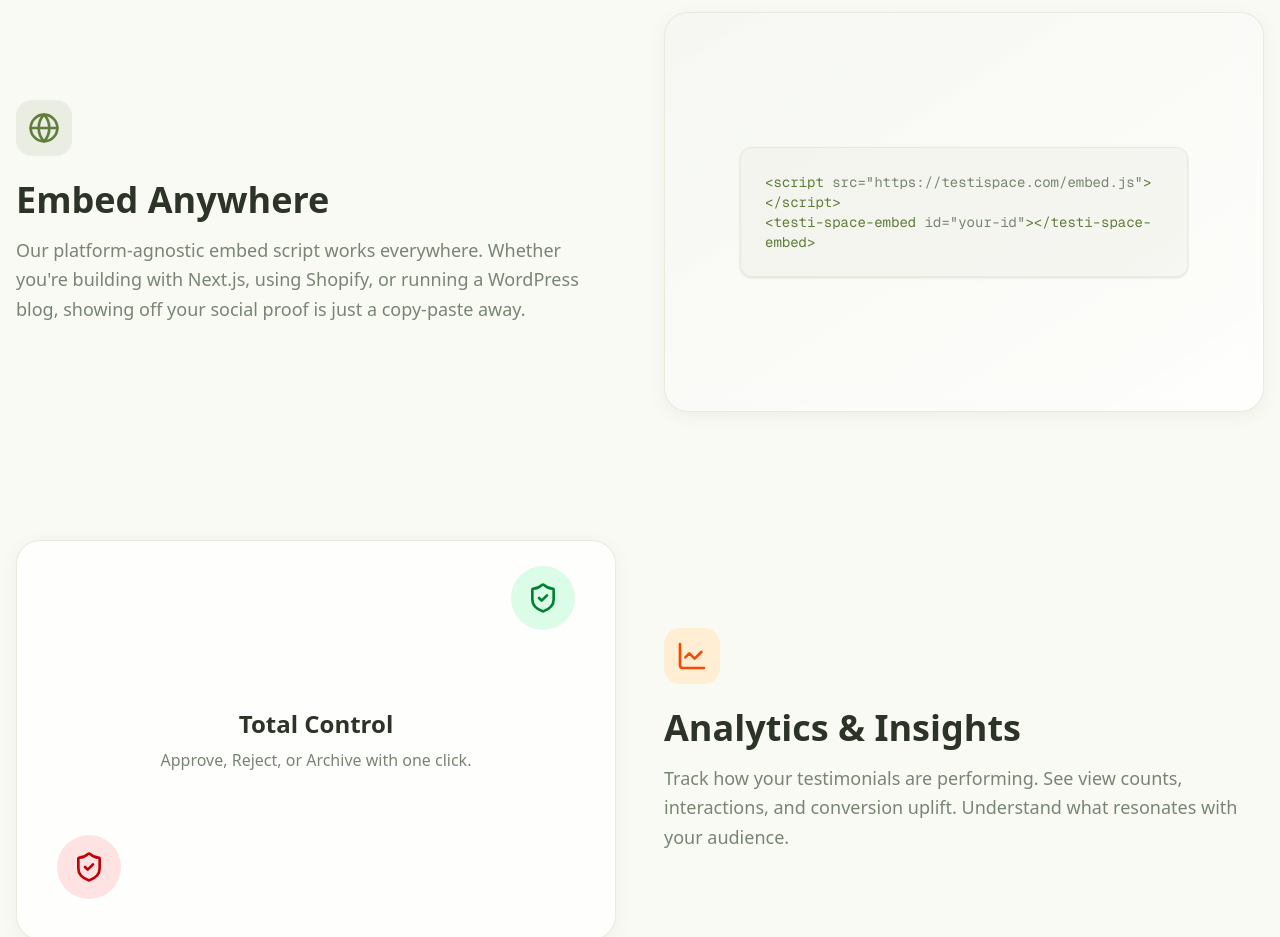
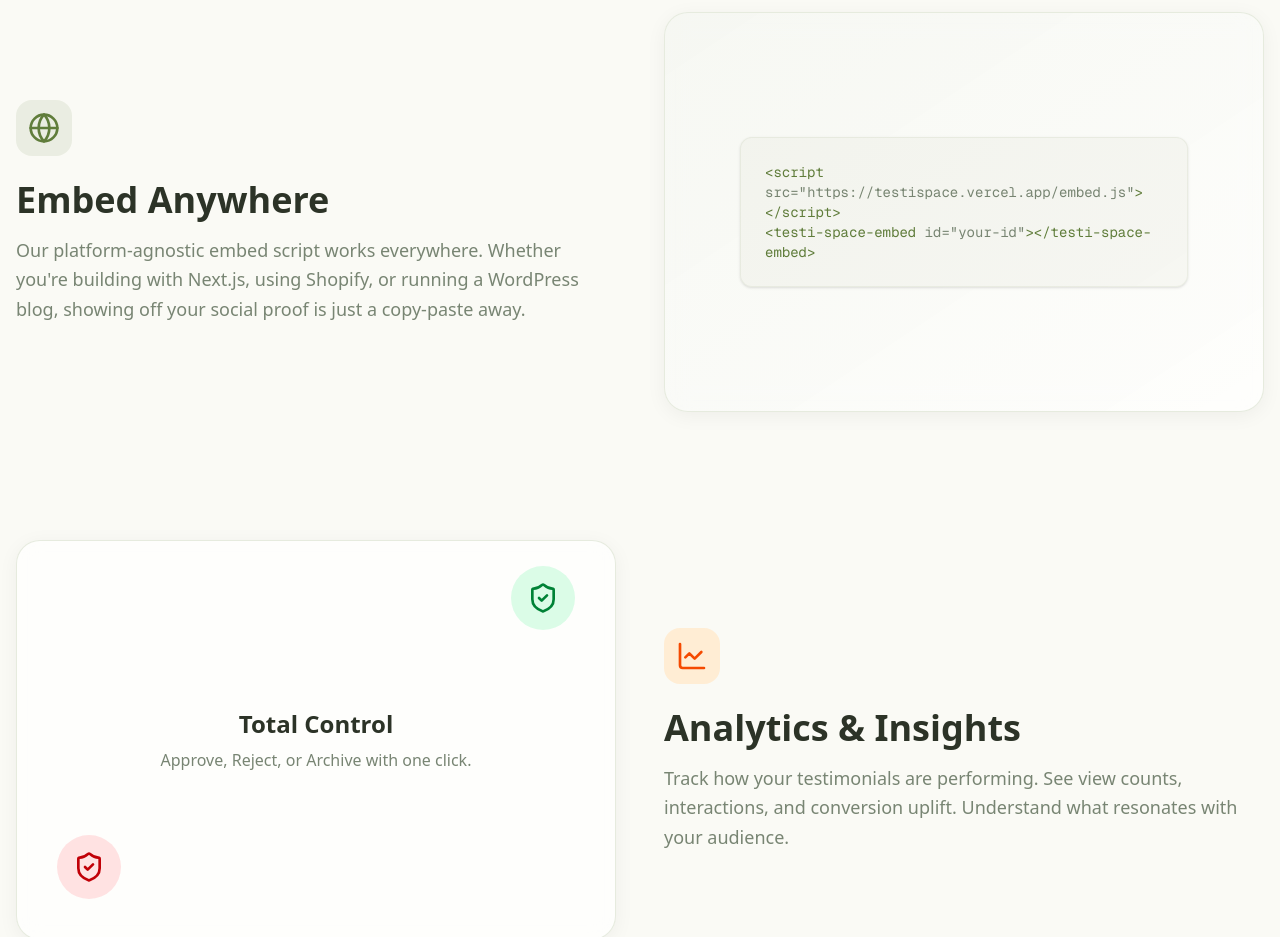
Before and after one commit to xeylous/testispace, a Next.js app: page /features in a window 1280 px wide. Shown: the part 1100-2037 px from the top of the page. Built offline with nearby package versions, Linux system fonts and the light colour scheme; no server answers.

Commit message:
Google Search console verification done

```diff
--- a/src/app/docs/layout.tsx
+++ b/src/app/docs/layout.tsx
@@ -7,7 +7,7 @@ export const metadata: Metadata = {
     openGraph: {
         title: "Documentation | TestiSpace",
         description: "Technical docs, architecture, and setup guide for TestiSpace.",
-        url: "https://testispace.com/docs",
+        url: "https://testispace.vercel.app/docs",
         type: "website",
     },
 };
--- a/src/app/features/layout.tsx
+++ b/src/app/features/layout.tsx
@@ -7,7 +7,7 @@ export const metadata: Metadata = {
     openGraph: {
         title: "Features | TestiSpace",
         description: "Everything you need to collect, manage, and showcase testimonials that convert.",
-        url: "https://testispace.com/features",
+        url: "https://testispace.vercel.app/features",
         type: "website",
     },
 };
--- a/src/app/features/page.tsx
+++ b/src/app/features/page.tsx
@@ -104,7 +104,7 @@ export default function FeaturesPage() {
                         >
                              <div className="absolute inset-0 bg-gradient-to-br from-primary/5 to-transparent pointer-events-none" />
                              <div className="text-sm font-mono text-muted-foreground bg-muted/50 p-6 rounded-xl w-full max-w-md border border-border/50 shadow-sm">
-                                <span className="text-primary">{"<script"}</span> src="https://testispace.com/embed.js"<span className="text-primary">{"></script>"}</span>
+                                <span className="text-primary">{"<script"}</span> src="https://testispace.vercel.app/embed.js"<span className="text-primary">{"></script>"}</span>
                                 <br/>
                                 <span className="text-primary">{"<testi-space-embed"}</span> id="your-id"<span className="text-primary">{"></testi-space-embed>"}</span>
                              </div>
--- a/src/app/layout.tsx
+++ b/src/app/layout.tsx
@@ -21,7 +21,7 @@ export const metadata: Metadata = {
   openGraph: {
     title: "TestiSpace | Collect Testimonials From The Future",
     description: "The all-in-one platform to collect, manage, and embed video & text testimonials.",
-    url: "https://testispace.com",
+    url: "https://testispace.vercel.app",
     siteName: "TestiSpace",
     images: [
       {
@@ -49,6 +49,9 @@ export const metadata: Metadata = {
     shortcut: "/favicon.ico",
     apple: "/apple-icon.png",
   },
+  verification: {
+    google: "hxBsyO1MBr9vXpZ-GDsKIK9vwW4N8yxAMqfd-Y9qXyc",
+  },
 };
 
 import Providers from "@/components/Providers";
@@ -65,10 +68,10 @@ export default function RootLayout({
     "@graph": [
       {
         "@type": "Organization",
-        "@id": "https://testispace.com/#organization",
+        "@id": "https://testispace.vercel.app/#organization",
         "name": "TestiSpace",
-        "url": "https://testispace.com",
-        "logo": "https://testispace.com/icon.png",
+        "url": "https://testispace.vercel.app",
+        "logo": "https://testispace.vercel.app/icon.png",
         "sameAs": [
           "https://github.com/xeylous/testispace"
         ]
@@ -92,11 +95,11 @@ export default function RootLayout({
       },
       {
         "@type": "WebSite",
-        "@id": "https://testispace.com/#website",
-        "url": "https://testispace.com",
+        "@id": "https://testispace.vercel.app/#website",
+        "url": "https://testispace.vercel.app",
         "name": "TestiSpace",
         "publisher": {
-          "@id": "https://testispace.com/#organization"
+          "@id": "https://testispace.vercel.app/#organization"
         }
       }
     ]
--- a/src/app/pricing/layout.tsx
+++ b/src/app/pricing/layout.tsx
@@ -7,7 +7,7 @@ export const metadata: Metadata = {
     openGraph: {
         title: "Pricing | TestiSpace",
         description: "Start for free, scale as you grow. No credit card required.",
-        url: "https://testispace.com/pricing",
+        url: "https://testispace.vercel.app/pricing",
         type: "website",
     },
 };
--- a/src/app/robots.ts
+++ b/src/app/robots.ts
@@ -7,6 +7,6 @@ export default function robots(): MetadataRoute.Robots {
             allow: '/',
             disallow: ['/dashboard/', '/api/'],
         },
-        sitemap: 'https://testispace.com/sitemap.xml',
+        sitemap: 'https://testispace.vercel.app/sitemap.xml',
     }
 }
--- a/src/app/sitemap.ts
+++ b/src/app/sitemap.ts
@@ -1,7 +1,7 @@
 import { MetadataRoute } from 'next'
 
 export default function sitemap(): MetadataRoute.Sitemap {
-    const baseUrl = 'https://testispace.com'
+    const baseUrl = 'https://testispace.vercel.app'
 
     return [
         {
```
